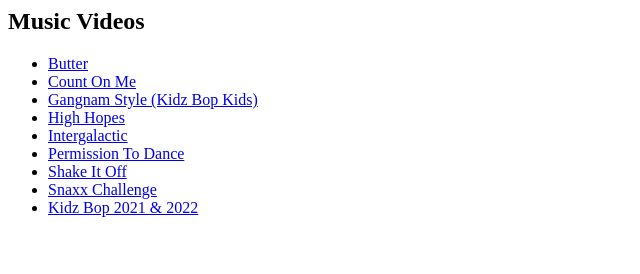
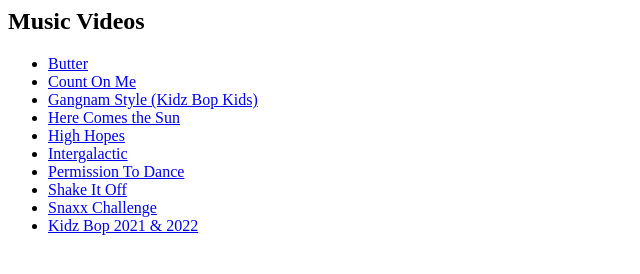
Before and after one commit to darlalovrin/safetube, a plain HTML site: page index.html in a window 1280 px wide. Shown: the whole page, without its empty margins (0-640 px from the left). Drawn offline with Linux system fonts and the light colour scheme.

Commit message:
Add Here Comes the Sun

```diff
--- a/index.html
+++ b/index.html
@@ -8,6 +8,7 @@
   <li><a href="https://www.viewpure.com/WMweEpGlu_U?ref=bkmk">Butter</a></li>
   <li><a href="https://www.viewpure.com/h9O5_Q-oLrs?ref=bkmk">Count On Me</a></li>
   <li><a href="https://www.viewpure.com/2ZaFuoIsFkc?ref=bkmk">Gangnam Style (Kidz Bop Kids)</a></li>
+  <li><a href="https://www.viewpure.com/EA3ec-YmLYw?ref=bkmk">Here Comes the Sun</a></li>
   <li><a href="https://www.viewpure.com/IPXIgEAGe4U?ref=bkmk">High Hopes</a></li>
   <li><a href="https://www.viewpure.com/qORYO0atB6g?ref=bkmk">Intergalactic</a></li>
   <li><a href="https://www.viewpure.com/9SmQOZWNyWE?ref=bkmk">Permission To Dance</a></li>
```
